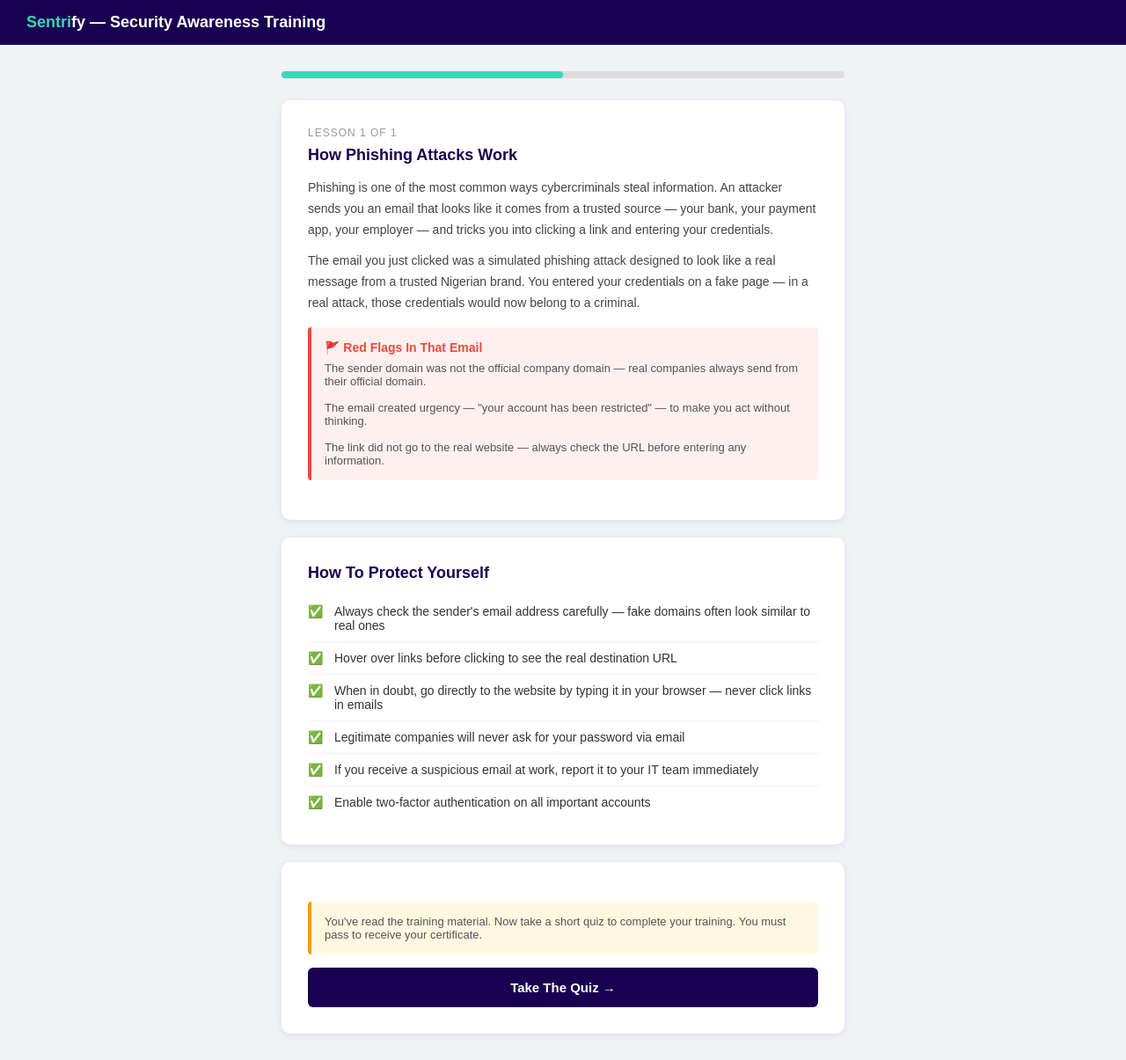
After one commit to Cyybeast/SENTRIFY, a Flask app: template templates/training.html in a window 1280 px wide. The commit adds this page. Shown: the whole page at 88% size. Run offline with Flask 3, Linux system fonts and the light colour scheme; the template is opened without the code that fills it, so the values that code supplies are empty.

Commit message:
Phase 4 complete - training modules, quiz, and completion tracking

```diff
--- a/app.py
+++ b/app.py
@@ -41,6 +41,9 @@ TEMPLATES = {
     },
 }
 
+# Correct quiz answers
+ANSWERS = {'q1': 'b', 'q2': 'b', 'q3': 'b', 'q4': 'c'}
+
 init_db()
 
 def create_campaign(company_name, campaign_name, template):
@@ -57,6 +60,14 @@ def log_result(campaign_id, email):
     conn = sqlite3.connect('sentrify.db')
     c = conn.cursor()
     c.execute('INSERT INTO results (campaign_id, email) VALUES (?, ?)', (campaign_id, email))
+    conn.commit()
+    conn.close()
+
+def mark_training_complete(campaign_id, email):
+    conn = sqlite3.connect('sentrify.db')
+    c = conn.cursor()
+    c.execute('UPDATE results SET training_completed = 1 WHERE campaign_id = ? AND email = ?',
+              (campaign_id, email))
     conn.commit()
     conn.close()
 
@@ -86,7 +97,9 @@ def get_all_campaigns():
 def get_results_by_campaign(campaign_id):
     conn = sqlite3.connect('sentrify.db')
     c = conn.cursor()
-    c.execute('SELECT email, clicked_at FROM results WHERE campaign_id = ? ORDER BY clicked_at DESC', (campaign_id,))
+    c.execute('''SELECT email, clicked_at, training_completed
+                 FROM results WHERE campaign_id = ?
+                 ORDER BY clicked_at DESC''', (campaign_id,))
     rows = c.fetchall()
     conn.close()
     return rows
@@ -132,7 +145,37 @@ def capture(code):
         return 'Invalid link.', 404
     email = request.form.get('email')
     log_result(campaign[0], email)
-    return render_template('busted.html')
+    session['caught_email'] = email
+    session['caught_campaign_id'] = campaign[0]
+    return render_template('busted.html', code=code)
+
+@app.route('/training/<code>')
+def training(code):
+    campaign = get_campaign_by_code(code)
+    if not campaign:
+        return 'Invalid link.', 404
+    return render_template('training.html', code=code)
+
+@app.route('/quiz/<code>', methods=['GET', 'POST'])
+def quiz(code):
+    campaign = get_campaign_by_code(code)
+    if not campaign:
+        return 'Invalid link.', 404
+
+    if request.method == 'POST':
+        score = 0
+        for q, correct in ANSWERS.items():
+            if request.form.get(q) == correct:
+                score += 1
+        passed = score >= 3
+        if passed:
+            email = session.get('caught_email')
+            campaign_id = session.get('caught_campaign_id')
+            if email and campaign_id:
+                mark_training_complete(campaign_id, email)
+        return render_template('complete.html', passed=passed, score=score, code=code)
+
+    return render_template('quiz.html', code=code)
 
 @app.route('/admin', methods=['GET', 'POST'])
 def admin_login():
@@ -157,7 +200,9 @@ def campaign_detail(campaign_id):
         return redirect(url_for('admin_login'))
     results = get_results_by_campaign(campaign_id)
     total = len(results)
-    return render_template('campaign_detail.html', results=results, total=total, campaign_id=campaign_id)
+    trained = sum(1 for r in results if r[2] == 1)
+    return render_template('campaign_detail.html', results=results,
+                           total=total, trained=trained, campaign_id=campaign_id)
 
 @app.route('/dashboard/create', methods=['GET', 'POST'])
 def create():
--- a/database.py
+++ b/database.py
@@ -20,6 +20,7 @@ def init_db():
             id INTEGER PRIMARY KEY AUTOINCREMENT,
             campaign_id INTEGER,
             email TEXT,
+            training_completed INTEGER DEFAULT 0,
             clicked_at TIMESTAMP DEFAULT CURRENT_TIMESTAMP,
             FOREIGN KEY (campaign_id) REFERENCES campaigns (id)
         )
--- /dev/null
+++ b/templates/training.html
@@ -0,0 +1,151 @@
+<!DOCTYPE html>
+<html>
+<head>
+    <title>Security Awareness Training</title>
+    <style>
+        * { margin: 0; padding: 0; box-sizing: border-box; font-family: Arial, sans-serif; }
+        body { background: #f0f2f5; }
+        .navbar {
+            background: #1a0050;
+            padding: 15px 30px;
+            color: white;
+            font-size: 18px;
+            font-weight: bold;
+        }
+        .navbar span { color: #3dd6b5; }
+        .container {
+            max-width: 680px;
+            margin: 30px auto;
+            padding: 0 20px;
+        }
+        .progress-bar {
+            background: #ddd;
+            border-radius: 10px;
+            height: 8px;
+            margin-bottom: 25px;
+        }
+        .progress-fill {
+            background: #3dd6b5;
+            height: 8px;
+            border-radius: 10px;
+            width: 50%;
+        }
+        .card {
+            background: white;
+            border-radius: 10px;
+            padding: 30px;
+            box-shadow: 0 2px 8px rgba(0,0,0,0.08);
+            margin-bottom: 20px;
+        }
+        .card h2 {
+            color: #1a0050;
+            font-size: 18px;
+            margin-bottom: 15px;
+        }
+        .card p {
+            color: #444;
+            font-size: 14px;
+            line-height: 1.7;
+            margin-bottom: 12px;
+        }
+        .warning-box {
+            background: #fff8e1;
+            border-left: 4px solid #f39c12;
+            padding: 15px;
+            border-radius: 4px;
+            margin: 15px 0;
+            font-size: 13px;
+            color: #555;
+        }
+        .red-flag {
+            background: #fff0f0;
+            border-left: 4px solid #e74c3c;
+            padding: 15px;
+            border-radius: 4px;
+            margin: 15px 0;
+            font-size: 13px;
+            color: #555;
+        }
+        .red-flag h4 { color: #e74c3c; margin-bottom: 8px; font-size: 14px; }
+        .tip-list { list-style: none; padding: 0; }
+        .tip-list li {
+            padding: 10px 0 10px 30px;
+            border-bottom: 1px solid #f0f0f0;
+            font-size: 14px;
+            color: #333;
+            position: relative;
+        }
+        .tip-list li:before {
+            content: "✅";
+            position: absolute;
+            left: 0;
+        }
+        .tip-list li:last-child { border-bottom: none; }
+        .btn {
+            display: block;
+            width: 100%;
+            padding: 14px;
+            background: #1a0050;
+            color: white;
+            border: none;
+            border-radius: 6px;
+            font-size: 15px;
+            font-weight: bold;
+            cursor: pointer;
+            text-align: center;
+            text-decoration: none;
+            margin-top: 10px;
+        }
+        .section-label {
+            font-size: 12px;
+            color: #999;
+            text-transform: uppercase;
+            letter-spacing: 1px;
+            margin-bottom: 8px;
+        }
+    </style>
+</head>
+<body>
+    <div class="navbar"><span>Sentri</span>fy — Security Awareness Training</div>
+    <div class="container">
+
+        <div class="progress-bar">
+            <div class="progress-fill"></div>
+        </div>
+
+        <div class="card">
+            <div class="section-label">Lesson 1 of 1</div>
+            <h2>How Phishing Attacks Work</h2>
+            <p>Phishing is one of the most common ways cybercriminals steal information. An attacker sends you an email that looks like it comes from a trusted source — your bank, your payment app, your employer — and tricks you into clicking a link and entering your credentials.</p>
+            <p>The email you just clicked was a simulated phishing attack designed to look like a real message from a trusted Nigerian brand. You entered your credentials on a fake page — in a real attack, those credentials would now belong to a criminal.</p>
+
+            <div class="red-flag">
+                <h4>🚩 Red Flags In That Email</h4>
+                The sender domain was not the official company domain — real companies always send from their official domain.<br><br>
+                The email created urgency — "your account has been restricted" — to make you act without thinking.<br><br>
+                The link did not go to the real website — always check the URL before entering any information.
+            </div>
+        </div>
+
+        <div class="card">
+            <h2>How To Protect Yourself</h2>
+            <ul class="tip-list">
+                <li>Always check the sender's email address carefully — fake domains often look similar to real ones</li>
+                <li>Hover over links before clicking to see the real destination URL</li>
+                <li>When in doubt, go directly to the website by typing it in your browser — never click links in emails</li>
+                <li>Legitimate companies will never ask for your password via email</li>
+                <li>If you receive a suspicious email at work, report it to your IT team immediately</li>
+                <li>Enable two-factor authentication on all important accounts</li>
+            </ul>
+        </div>
+
+        <div class="card">
+            <div class="warning-box">
+                You've read the training material. Now take a short quiz to complete your training. You must pass to receive your certificate.
+            </div>
+            <a href="/quiz/{{ code }}" class="btn">Take The Quiz →</a>
+        </div>
+
+    </div>
+</body>
+</html>
```
Also changed, not shown: templates/busted.html (+24 -22 lines), templates/campaign_detail.html (+35 -12 lines), templates/complete.html (added, +66 -0 lines), templates/quiz.html (added, +142 -0 lines), templates/simulations/gtbank.html (+41 -54 lines), sentrify.db, static/gtco.png (added), 1 other file.
